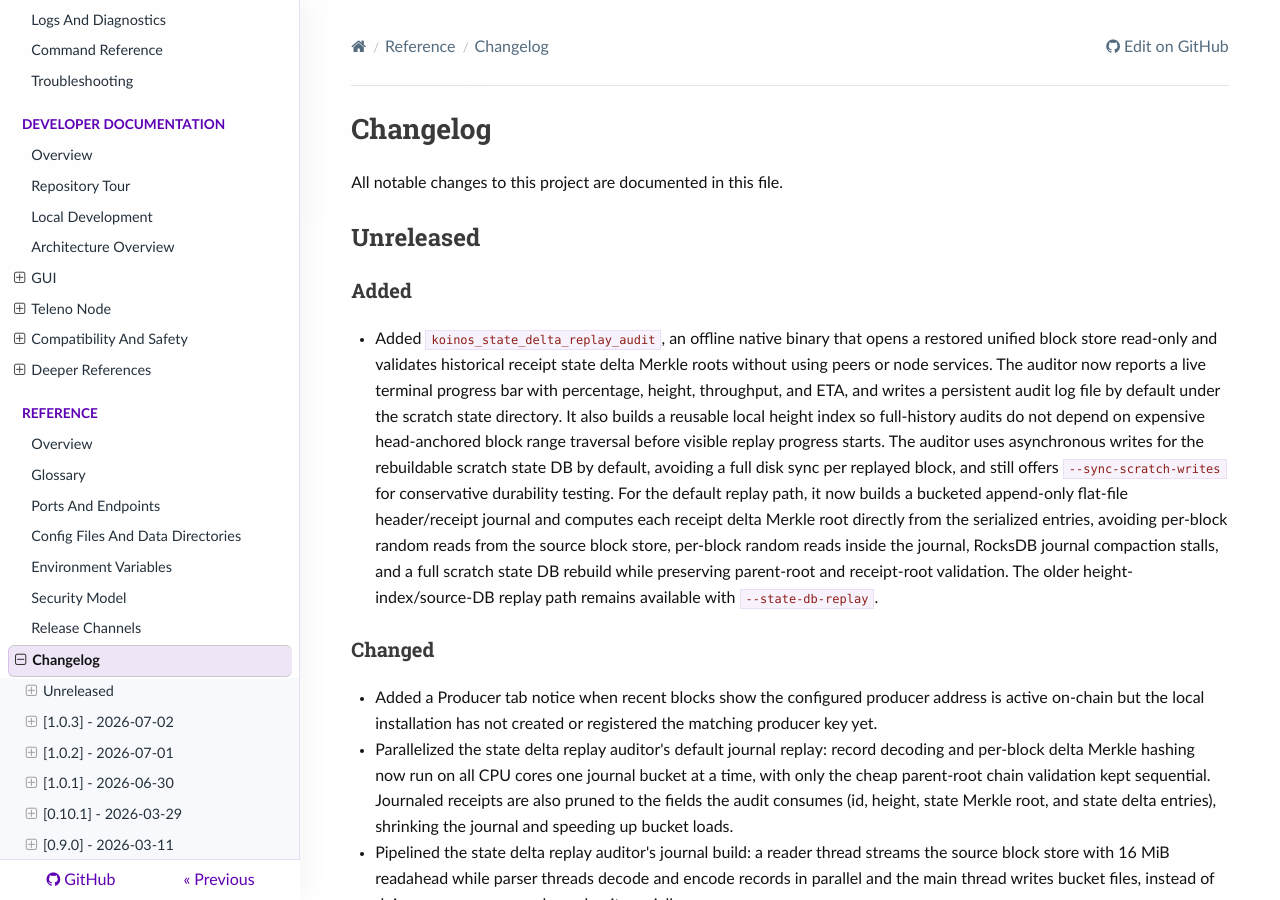
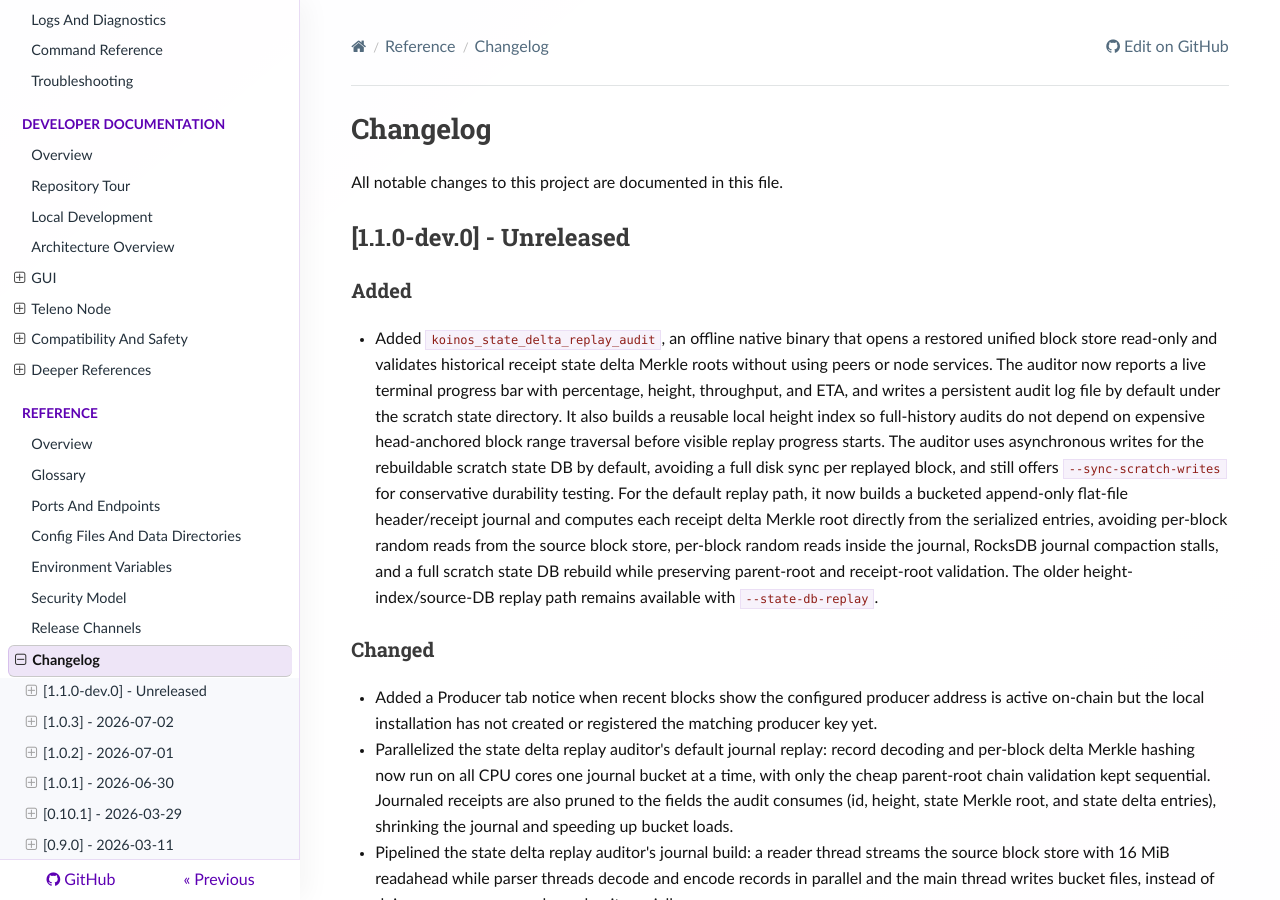
Before and after one commit to koinos/koinos-one, an MkDocs documentation site: the page built from docs/manual/reference/changelog.md, in a window 1280 px wide and 900 px high. Built offline with MkDocs 1.6.1, drawn with Linux system fonts in a browser that asks for light colours; nearby versions of some CDN libraries.

Commit message:
chore: bump version to 1.1.0-dev.0 for the development track
Mark the working tree as a development version so packaged and dev
builds show they are ahead of the released 1.0.3: SemVer minor bump
with a dev prerelease segment (release channel derives to 'dev' via
generate-build-info.js), and the CHANGELOG Unreleased section is now
headed [1.1.0-dev.0] - Unreleased with the manual changelog re-synced.

```diff
--- a/docs/manual/reference/changelog.md
+++ b/docs/manual/reference/changelog.md
@@ -5,8 +5,9 @@
 All notable changes to this project are documented in this file.
 
 
-<a id="unreleased"></a>
-## Unreleased
+<a id="version-1.1.0-dev.0"></a>
+<a id="v1.1.0-dev.0"></a>
+## [1.1.0-dev.0] - Unreleased
 
 ### Added
 
--- a/package.json
+++ b/package.json
@@ -1,6 +1,6 @@
 {
   "name": "koinos-one",
-  "version": "1.0.3",
+  "version": "1.1.0-dev.0",
   "private": true,
   "license": "UNLICENSED",
   "description": "Koinos One desktop app powered by the native monolithic Koinos node (Electron + React + TypeScript)",
```
Also changed, not shown: CHANGELOG.md (+1 -1 lines), 1 other file.
